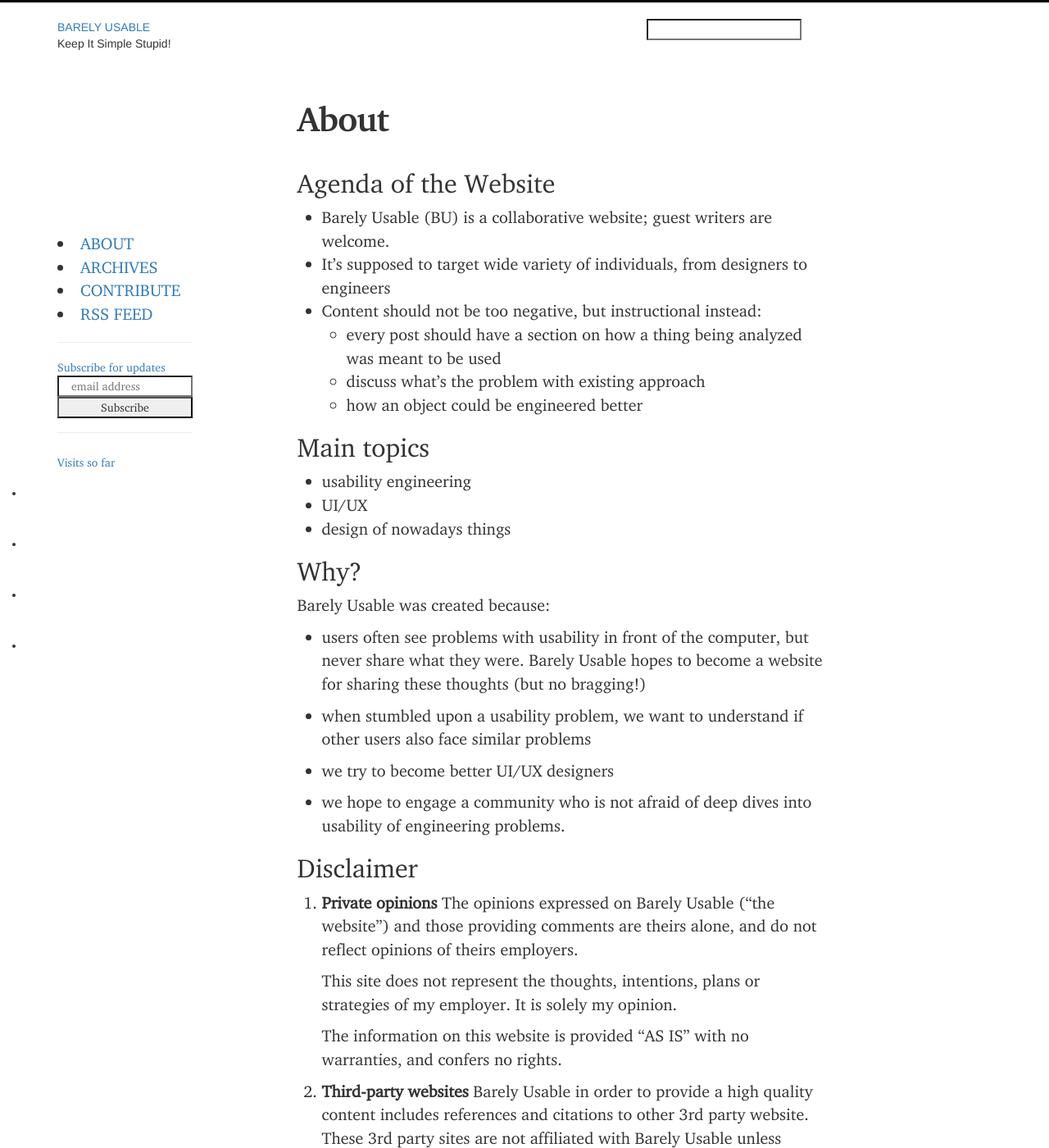
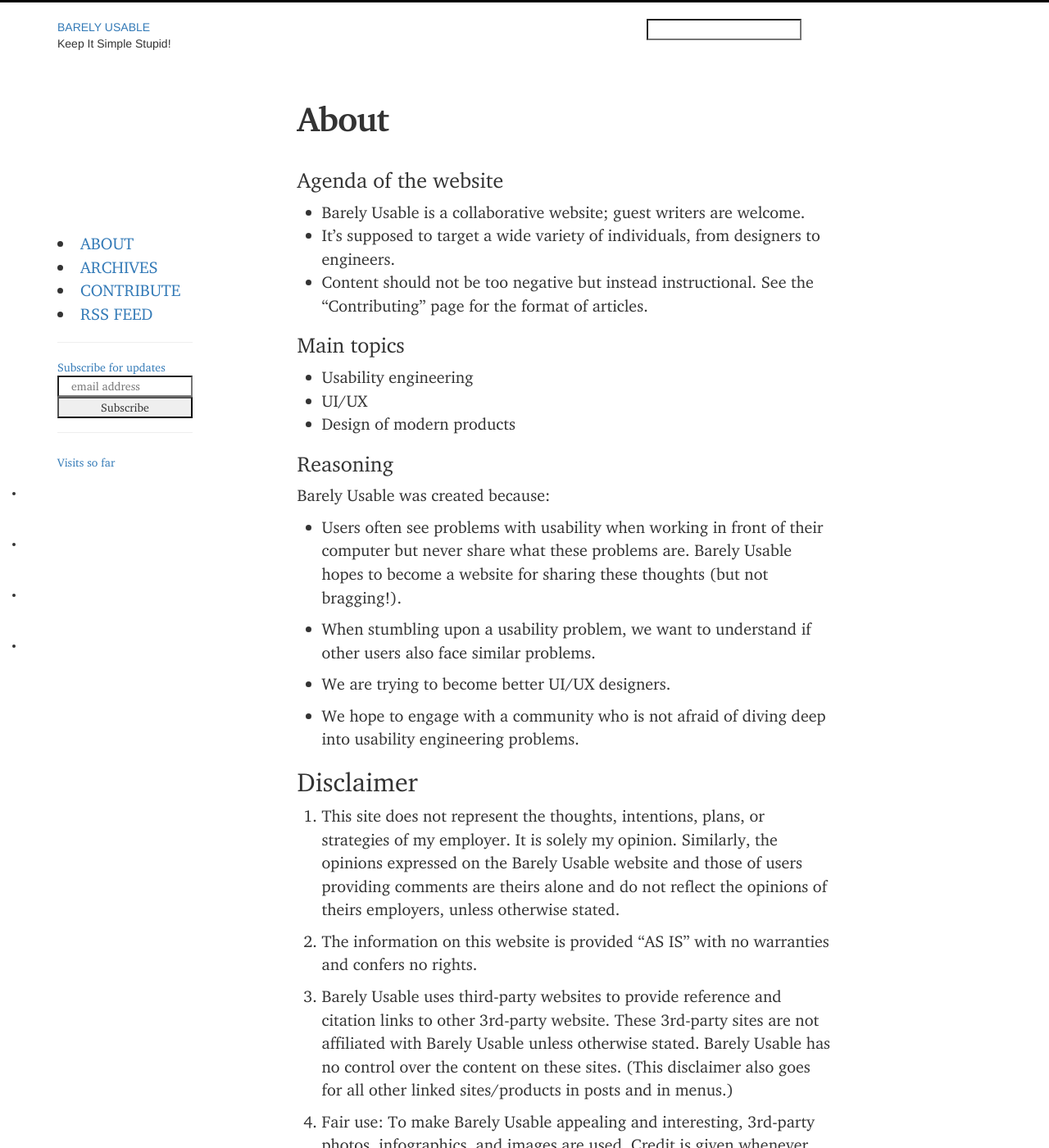
Before and after one commit to wkoszek/barelyusable, a Jekyll site: the page built from about.md, in a window 1280 px wide and 1400 px high. Shown: the whole window at 82% size. Built offline with Jekyll 4.4.1, drawn with Linux system fonts in a browser that asks for light colours; nearby versions of some CDN libraries; comment, search, counter and statistics services are not loaded; some of the changed text lies outside the part shown.

Commit message:
About was proofread.

```diff
--- a/about.md
+++ b/about.md
@@ -4,61 +4,53 @@ title: About
 permalink: /about/
 ---
 
-Agenda of the Website
----------------------
-- Barely Usable (BU) is a collaborative website; guest writers are welcome.
-- It's supposed to target wide variety of individuals, from designers to
-  engineers
-- Content should not be too negative, but instructional instead:
-  - every post should have a section on how a thing being analyzed was meant
-    to be used
-  - discuss what's the problem with existing approach
-  - how an object could be engineered better
+### Agenda of the website
 
-Main topics
------------
+- Barely Usable is a collaborative website; guest writers are welcome.
+- It's supposed to target a wide variety of individuals, from designers to
+  engineers.
+- Content should not be too negative but instead instructional. See the “Contributing” page for the format of articles.
 
-- usability engineering
+### Main topics
+
+- Usability engineering
 - UI/UX
-- design of nowadays things
+- Design of modern products
 
-Why?
-----
+### Reasoning
 
 Barely Usable was created because:
 
-- users often see problems with usability in front of the computer, but
-  never share what they were. Barely Usable hopes to become a website for
-  sharing these thoughts (but no bragging!)
+- Users often see problems with usability when working in front of their computer but
+  never share what these problems are. Barely Usable hopes to become a website for
+  sharing these thoughts (but not bragging!).
 
-- when stumbled upon a usability problem, we want to understand if other
-  users also face similar problems
+- When stumbling upon a usability problem, we want to understand if other
+  users also face similar problems.
 
-- we try to become better UI/UX designers
+-  We are trying to become better UI/UX designers.
 
-- we hope to engage a community who is not afraid of deep dives into
-  usability of engineering problems.
+- We hope to engage with a community who is not afraid of diving deep into
+  usability engineering problems.
 
 Disclaimer
 ----------
 
-1. **Private opinions** The opinions expressed on Barely Usable ("the website") and
-   those providing comments are theirs alone, and do not reflect opinions of
-   theirs employers.
+1. This site does not represent the thoughts, intentions, plans, or
+   strategies of my employer. It is solely my opinion. Similarly, the
+   opinions expressed on the Barely Usable website and those of users
+   providing comments are theirs alone and do not reflect the opinions of
+   theirs employers, unless otherwise stated.
 
-   This site does not represent the thoughts, intentions, plans or strategies of
-   my employer. It is solely my opinion.
+2. The information on this website is provided “AS IS” with no warranties
+   and confers no rights.
 
-   The information on this website is provided “AS IS” with no warranties, and
-   confers no rights.
+3. Barely Usable uses third-party websites to provide reference and citation
+   links to other 3rd-party website. These 3rd-party sites are not
+   affiliated with Barely Usable unless otherwise stated. Barely Usable has
+   no control over the content on these sites. (This disclaimer also goes
+   for all other linked sites/products in posts and in menus.)
 
-2. **Third-party websites** Barely Usable in order to provide a high quality
-   content includes references and citations to other 3rd party website.
-   These 3rd party sites are not affiliated with Barely Usable unless
-   otherwise stated.  Barely Usable has no control over the content on these
-   sites.   (This disclaimer also goes for all other linked sites/products
-   in posts and in menus.)
-
-3. **Fair use** To make Barely Usable appealing and interesting, 3rd party
-   photos, info-graphics and images are used. Credit is given whenever such
-   resource is used or linked.
+4. Fair use: To make Barely Usable appealing and interesting, 3rd-party
+   photos, infographics, and images are used. Credit is given whenever such
+   resources are used or linked.
```
